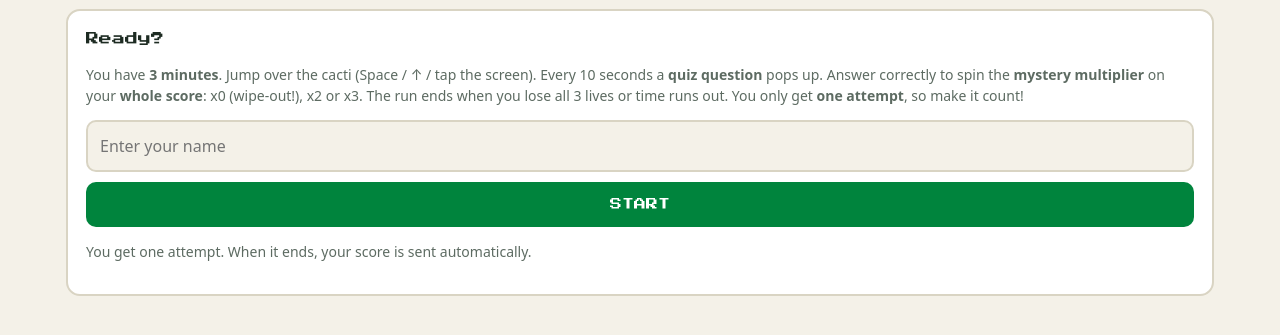
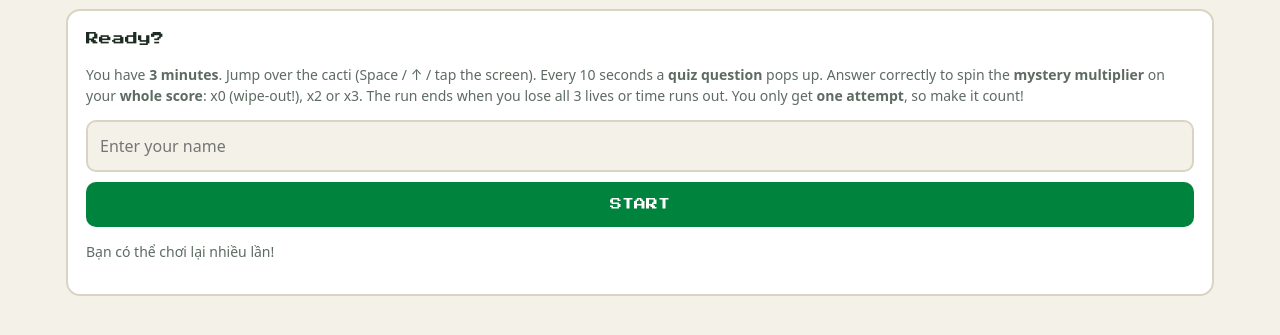
Before and after one commit to trucanh-mavie/MILO-QUIZ-MKT, a plain HTML site: page index.html in a window 1280 px wide. Shown: the part 83-418 px from the top of the page. Drawn offline with Linux system fonts and the light colour scheme; no server answers.

Commit message:
Update index.html

```diff
--- a/index.html
+++ b/index.html
@@ -240,7 +240,7 @@ $('reset').onclick=async()=>{if(!confirm('Delete all scores and reopen the game?
 
 /* ---------- init (standalone, no login) ---------- */
 (function(){
-  {const pl=played();if(pl){let o={};try{o=JSON.parse(pl)}catch(e){}$('go').disabled=true;$('note').textContent='You already played'+(o.score!=null?' (score '+o.score+')':'')+'. One attempt per person!'}else $('note').textContent='You get one attempt. When it ends, your score is sent automatically.'}
+  $('note').textContent='Bạn có thể chơi lại nhiều lần!';
   if(new URLSearchParams(location.search).has('host'))$('host').classList.remove('hide');
 })();
 </script></body></html>
```
